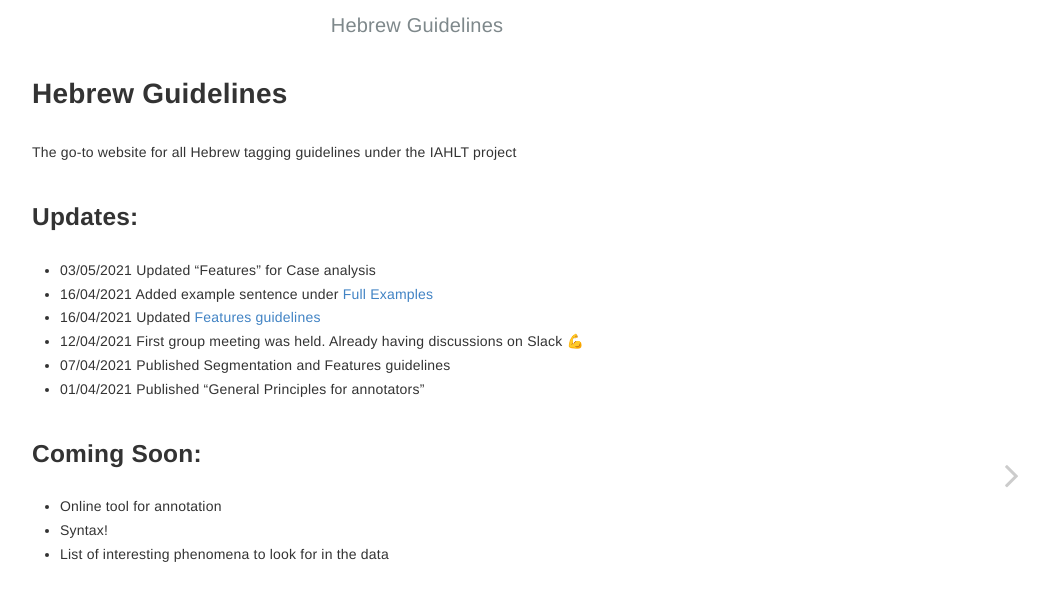
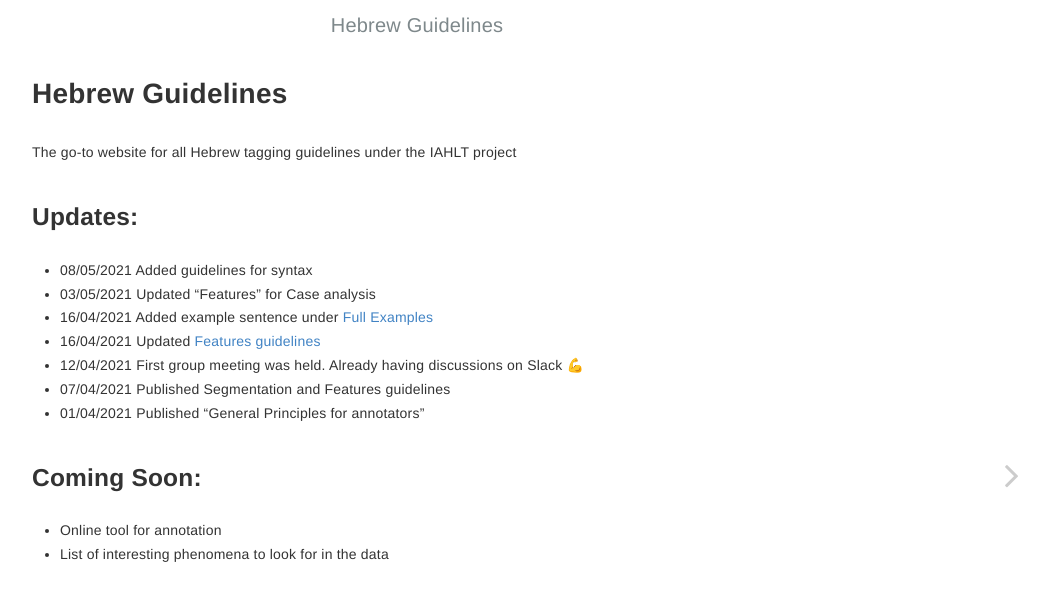
Before and after one commit to tsachil/hebrew-guidelines, a Jekyll site: the page built from index.md, in a window 1280 px wide. Shown: the top 601 px of the page, without its empty margins (223-1271 px from the left). Built offline with Jekyll 4.4.1, drawn with Linux system fonts in a browser that asks for light colours; emoji names are drawn with the system emoji font.

Commit message:
updated homepage with syntax notification

```diff
--- a/index.md
+++ b/index.md
@@ -5,6 +5,7 @@ layout: home
 The go-to website for all Hebrew tagging guidelines under the IAHLT project
 
 ## Updates:
+- 08/05/2021 Added guidelines for syntax
 - 03/05/2021 Updated "Features" for Case analysis
 - 16/04/2021 Added example sentence under [Full Examples][1]
 - 16/04/2021 Updated [Features guidelines][2]
```
Also changed, not shown: other parts of index.md (+0 -1 lines).
